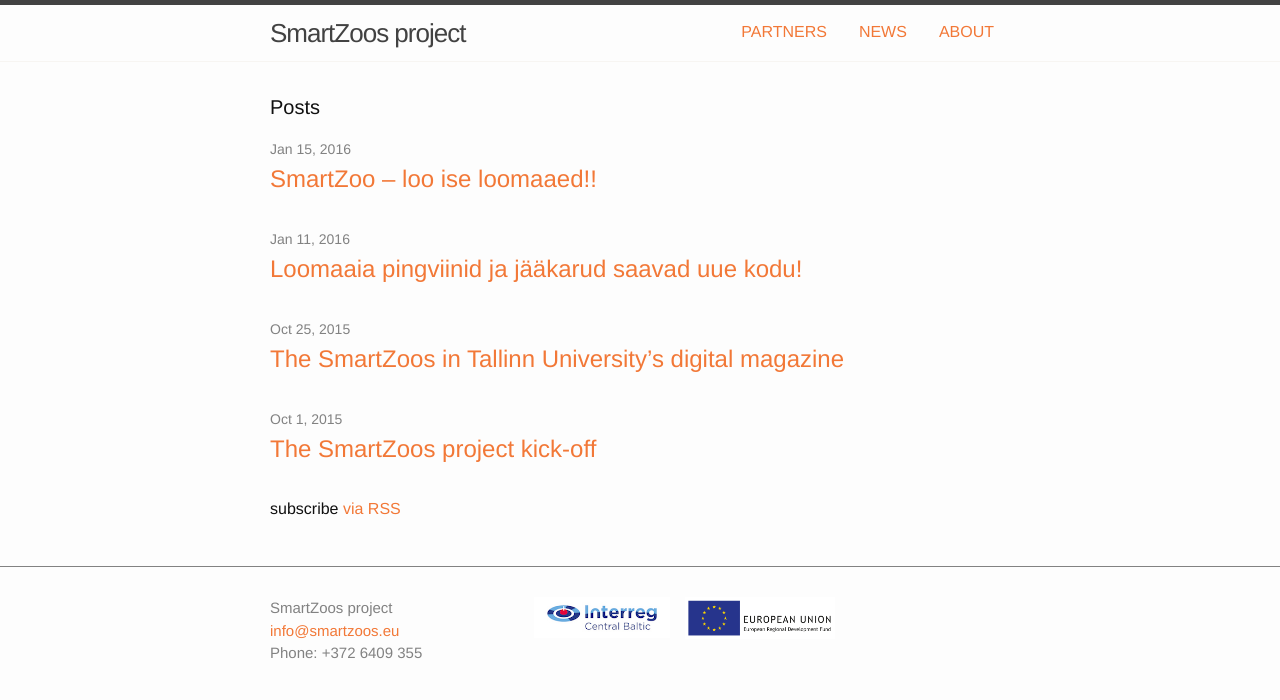
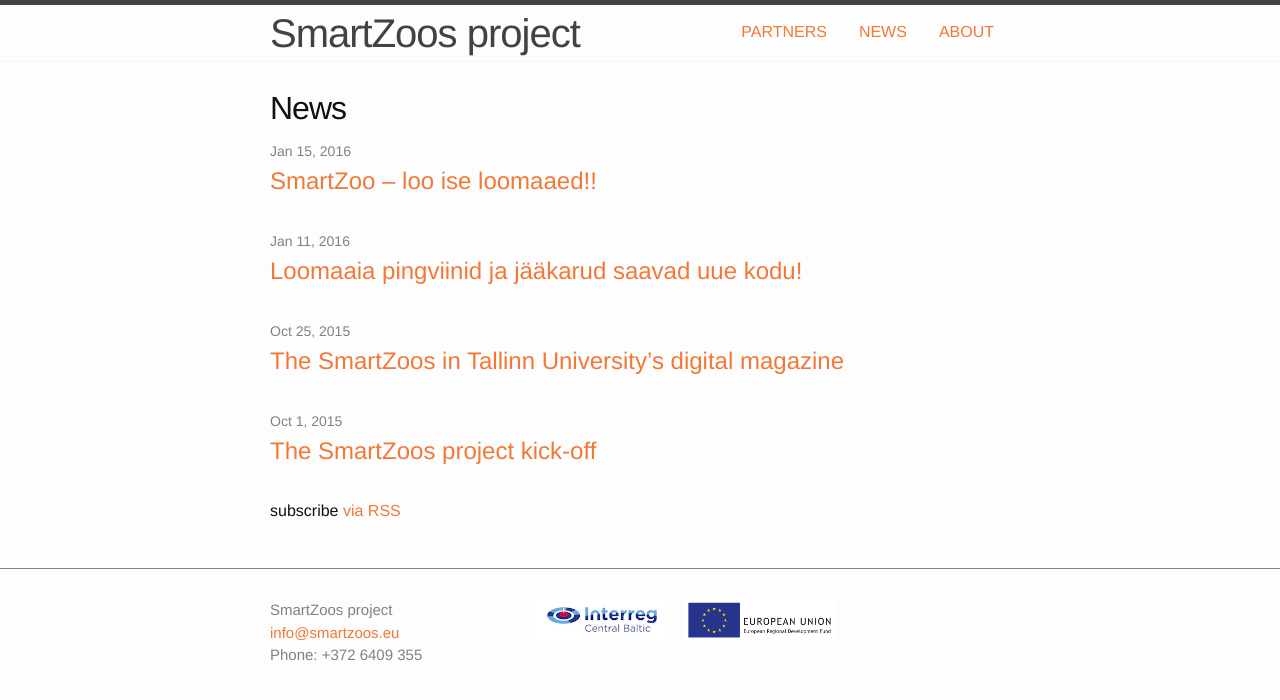
Before and after one commit to tammets/SmartZoosSite, a Jekyll site: the page built from index.html, in a window 1280 px wide. Shown: the top 700 px of the page. Built offline with Jekyll 4.4.1, drawn with Linux system fonts in a browser that asks for light colours.

Commit message:
Updated partners page, UI fixes

```diff
--- /dev/null
+++ b/_includes/partners/korkesaari/korkesaari-staff-1.html
@@ -0,0 +1,3 @@
+<img src="/images/partners/female-icon.png" alt="Susanna Silvonen" height="75" width="75">
+
+<p>Susanna Silvonen</br>Marketing Manager</p>
--- /dev/null
+++ b/_includes/partners/korkesaari/korkesaari-staff-2.html
@@ -0,0 +1,3 @@
+<img src="/images/partners/female-icon.png" alt="Alina Kallio" height="75" width="75">
+
+<p>Alina Kallio</br>Zookeeper</p>
--- /dev/null
+++ b/_includes/partners/tln-zoo/tln-zoo-staff-4.html
@@ -0,0 +1,3 @@
+<img src="/images/partners/tln-zoo-staff-4.jpg" alt="Merle Laager" height="75" width="75">
+
+<p>Merle Laager</br>Project Manager</p>
--- a/css/main.scss
+++ b/css/main.scss
@@ -55,6 +55,10 @@ a, a:visited {
 
 // Header
 
+.site-title {
+  font-size: $base-font-size * 2.5;
+}
+
 // Main menu
 
 nav a {
@@ -87,12 +91,20 @@ nav li.current a {
     background: $grey-color-light;
 }
 
+// Content global
+
+h1.page-heading, h1.post-title {
+  font-size: $base-font-size * 2;
+  letter-spacing: -1px;
+  line-height: 1;
+  font-weight: 200;
+}
+
 // Partners grid on partners page
 
 .partner-grid-1, .partner-grid-2, .partner-grid-3, .partner-grid-4, .partner-grid-5 {
   display: block;
   float: left;
-
   height: auto;
   text-align: justify;
   margin: 10px;
@@ -107,12 +119,28 @@ nav li.current a {
 }
 
 .single-partner {
+  color: $grey-color;
   padding-top: 20px;
   padding-right: 10px;
   float: left;
   width: 220px;
+  height: 80px;
   font-size: $small-font-size - 2px;
-  color: $grey-color;
+  transition: all 1s ease;
+  -webkit-filter: grayscale(100%);
+  -moz-filter: grayscale(100%);
+  -ms-filter: grayscale(100%);
+  -o-filter: grayscale(100%);
+  filter: grayscale(100%);
+  filter: url(grayscale.svg); /* Firefox 4+ */
+  filter: gray; /* IE 6-9 */
+}
+
+.single-partner:hover {
+  -webkit-filter: none;
+  -moz-filter: none;
+  -ms-filter: none;
+  filter: none;
 }
 
 // footer
--- a/index.html
+++ b/index.html
@@ -4,7 +4,7 @@ layout: default
 
 <div class="home">
 
-  <h1 class="page-heading">Posts</h1>
+  <h1 class="page-heading">News</h1>
 
   <ul class="post-list">
     {% for post in site.posts %}
```
Also changed, not shown: _layouts/partners-grid.html (+9 -0 lines), images/partners/tln-zoo-staff-4.jpg (added).
